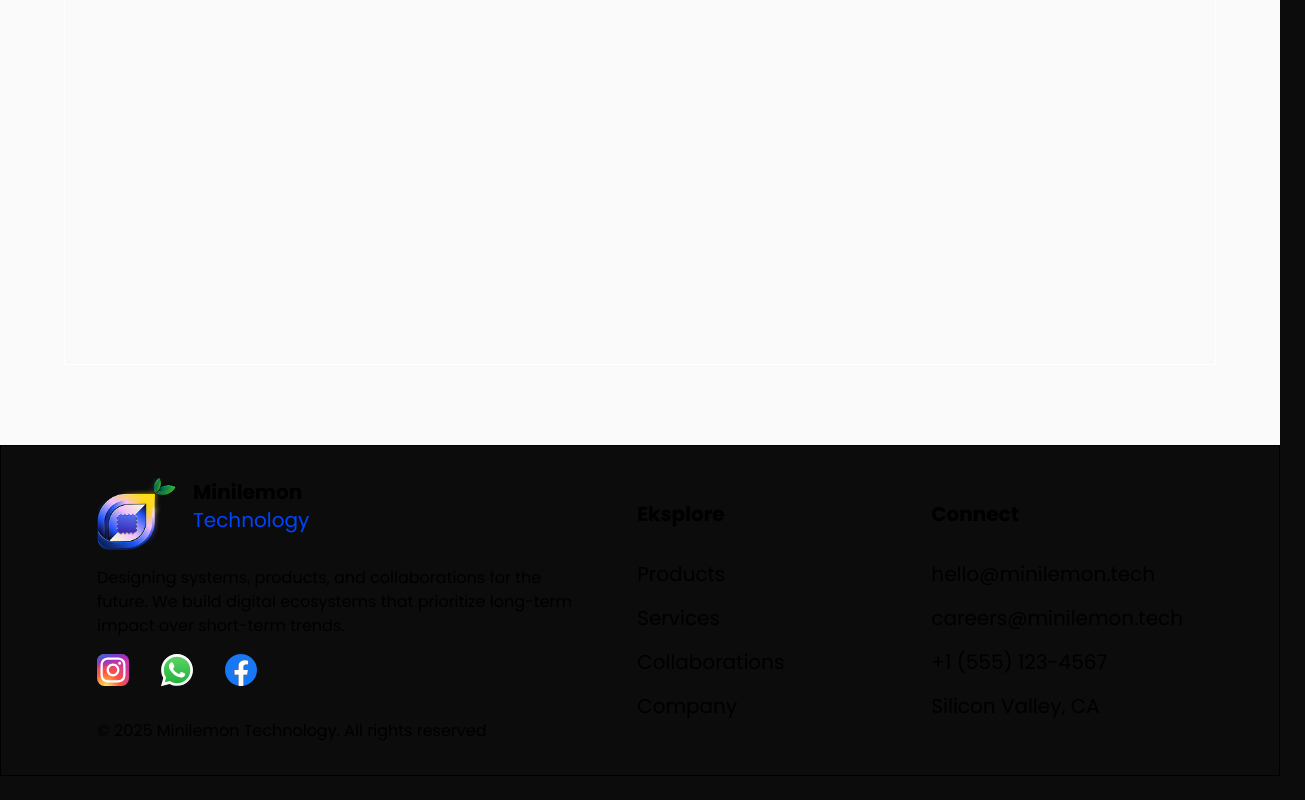
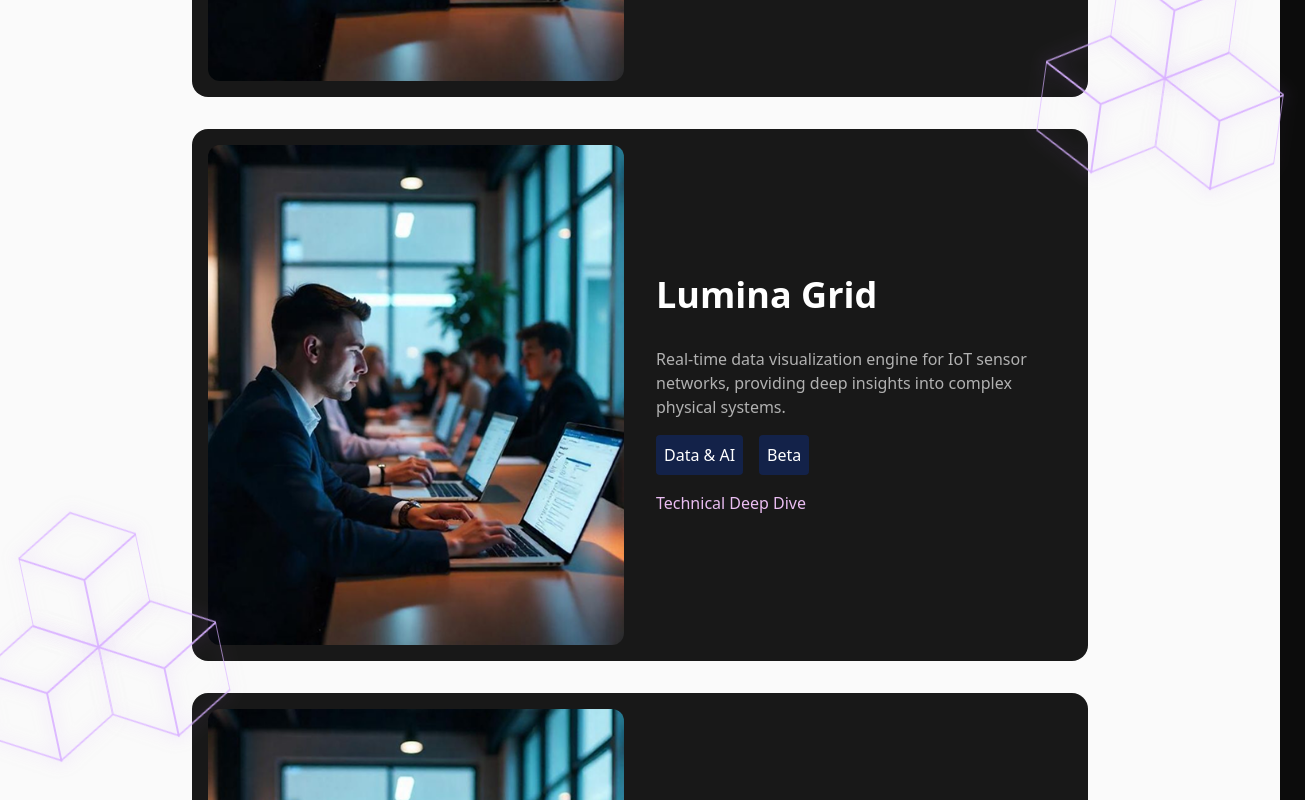
Before and after one commit to Minilemon-Official-Team/minilemon-tech-compro, a Next.js app: page /product in a window 1280 px wide. Shown: the part 2000-2800 px from the top of the page, 1305 px wide, since content can reach past the window. Before the commit the page ends 2776 px from the top, so only its background shows below. Built offline with nearby package versions, Linux system fonts and the light colour scheme.

Commit message:
add product base page

```diff
--- a/src/components/layout/footer/Footer.desktop.jsx
+++ b/src/components/layout/footer/Footer.desktop.jsx
@@ -3,7 +3,7 @@ import Image from "next/image";
 
 export default function FooterDesktop() {
   return (
-    <footer className="grid grid-cols-[2fr_1fr_1fr] gap-12 px-24 py-8 w-full border">
+    <footer className="grid grid-cols-[2fr_1fr_1fr] gap-12 px-24 py-8 w-full border bg-white">
       <div className="flex flex-col gap-4">
         <div className="flex flex-row gap-4">
           <Image
--- /dev/null
+++ b/src/components/sections/product/CardPill.jsx
@@ -0,0 +1,9 @@
+import React from "react";
+
+const CardPill = ({title}) => {
+  return (
+    <div className="p-2 text-white bg-[#0F2C7B]/50 rounded">{title}</div>
+  );
+};
+
+export default CardPill;
--- /dev/null
+++ b/src/components/sections/product/CardProduct.jsx
@@ -0,0 +1,31 @@
+import React from "react";
+import Image from "next/image";
+import CardPill from "./CardPill";
+
+const CardProduct = ({title, description, features}) => {
+  return (
+    <div className="rounded-2xl p-4 max-w-4xl bg-[#181818] grid grid-cols-2 gap-8 hover:border hover:border-white">
+      <Image
+        alt=""
+        src="/assets/product_card_template.png"
+        width={400}
+        height={400}
+        className="rounded-xl object-cover w-full h-[500px]"
+      />
+      <div className="flex flex-col justify-center">
+        <h2 className="text-white font-bold text-4xl mb-8">{title}</h2>
+        <p className="text-[#B1B1B1] mb-4">
+          {description}
+        </p>
+        <div className="flex flex-row gap-4 mb-4">
+          {features.map((feature, index) => (
+            <CardPill key={index} title={feature}/>
+          ))}
+        </div>
+        <p className="text-[#EABDF2]">Technical Deep Dive</p>
+      </div>
+    </div>
+  );
+};
+
+export default CardProduct;
--- /dev/null
+++ b/src/components/sections/product/WireframeCube.jsx
@@ -0,0 +1,29 @@
+export const WireframeCube = ({ className, color = "currentColor" }) => {
+  return (
+    <div className={className}>
+      <svg width="100%" height="100%" viewBox="0 0 150 172" fill="none" xmlns="http://www.w3.org/2000/svg">
+        {/* ATAS */}
+        <path
+          d="M 75 0 L 150 43 L 75 86 L 0 43 Z"
+          fill="transparent"
+          stroke={color}
+          strokeWidth="2"
+        />
+        {/* KIRI */}
+        <path
+          d="M 0 43 L 0 129 L 75 172 L 75 86 Z"
+          fill="transparent"
+          stroke={color}
+          strokeWidth="2"
+        />
+        {/* KANAN */}
+        <path
+          d="M 75 86 L 75 172 L 150 129 L 150 43 Z"
+          fill="transparent"
+          stroke={color}
+          strokeWidth="2"
+        />
+      </svg>
+    </div>
+  );
+};
--- a/src/screens/product/Product.desktop.jsx
+++ b/src/screens/product/Product.desktop.jsx
@@ -1,11 +1,35 @@
 import Image from "next/image";
-import AnimatedText from "@/components/section/product/AnimatedText";
+import AnimatedText from "@/components/sections/product/AnimatedText";
+import CardProduct from "@/components/sections/product/CardProduct";
+import { WireframeCube } from "@/components/sections/product/WireframeCube";
 
 export default function ProductDesktop() {
-  const texts = "OURCOMPANY";
+  const datasCard = [
+    {
+      id: "citrus-os",
+      title: "CitrusOS",
+      description:
+        "A distributed runtime for high-concurrency cloud environments, prioritizing low-latency and auto-healing capabilities.",
+      features: ["Infastructure", "Production"],
+    },
+    {
+      id: "lumina-grid",
+      title: "Lumina Grid",
+      description:
+        "Real-time data visualization engine for IoT sensor networks, providing deep insights into complex physical systems.",
+      features: ["Data & AI", "Beta"],
+    },
+    {
+      id: "vertex-protocol",
+      title: "Vertex Protocol",
+      description:
+        "An encrypted communication layer designed for secure multi-party computation and private collaboration.",
+      features: ["Security", "Alpha"],
+    },
+  ];
 
   return (
-    <div className="w-full max-w-6xl mx-auto  flex flex-col gap-12 items-center justify-center py-20">
+    <div className="w-full max-w-7xl mx-auto  flex flex-col gap-12 items-center justify-center py-20">
       <div className="w-full min-h-screen px-6 grid grid-cols-1 lg:grid-cols-2 gap-12 items-center">
         <header className="relative z-20">
           <p
@@ -81,8 +105,8 @@ export default function ProductDesktop() {
             <span className="text-[#FFDD10] font-bold">
               Core Team Philosophy
             </span>{" "}
-            The Core Team operates as Minilemon Technology’s product engine.
-            They are responsible for research, design, development, and
+            The Core Team operates as Minilemon Technology&apos;s product
+            engine. They are responsible for research, design, development, and
             long-term maintenance of original products.
           </p>
           <p>
@@ -92,11 +116,56 @@ export default function ProductDesktop() {
           </p>
         </div>
       </div>
-      <div className="w-full min-h-screen border border-white text-white">
-        Lorem, ipsum dolor sit amet consectetur adipisicing elit. Asperiores
-        quae quos, voluptate assumenda totam itaque aliquid architecto illum
-        earum magni dicta nihil velit dolor laboriosam omnis id dignissimos,
-        iure optio?
+      <div className="relative w-full min-h-screen flex flex-col gap-8 items-center">
+
+        <div className="absolute rotate-8 top-90 -right-2 w-[240px] h-[263px] pointer-events-none overflow-visible">
+          {/* KUBUS ATAS */}
+          <div className="absolute z-30" style={{ left: "60px", top: "10px" }}>
+            <WireframeCube className="w-[120px] h-[150px] text-purple-300/80 drop-shadow-[0_0_8px_rgba(192,132,252,0.5)]" />
+          </div>
+
+          {/* KUBUS KIRI BAWAH */}
+          <div className="absolute z-20" style={{ left: "0px", top: "113px" }}>
+            <WireframeCube className="w-[120px] h-[150px] text-purple-300/80 drop-shadow-[0_0_8px_rgba(192,132,252,0.5)]" />
+          </div>
+
+          {/* KUBUS KANAN BAWAH */}
+          <div
+            className="absolute z-20"
+            style={{ left: "120px", top: "113px" }}
+          >
+            <WireframeCube className="w-[120px] h-[150px] text-purple-300/80 drop-shadow-[0_0_8px_rgba(192,132,252,0.5)]" />
+          </div>
+        </div>
+
+        <div className="absolute -rotate-12 top-[56%] -left-[2%] w-[240px] h-[263px] pointer-events-none overflow-visible">
+          {/* KUBUS ATAS */}
+          <div className="absolute z-30" style={{ left: "60px", top: "10px" }}>
+            <WireframeCube className="w-[120px] h-[150px] text-purple-300/80 drop-shadow-[0_0_8px_rgba(192,132,252,0.5)]" />
+          </div>
+
+          {/* KUBUS KIRI BAWAH */}
+          <div className="absolute z-20" style={{ left: "0px", top: "113px" }}>
+            <WireframeCube className="w-[120px] h-[150px] text-purple-300/80 drop-shadow-[0_0_8px_rgba(192,132,252,0.5)]" />
+          </div>
+
+          {/* KUBUS KANAN BAWAH */}
+          <div
+            className="absolute z-20"
+            style={{ left: "120px", top: "113px" }}
+          >
+            <WireframeCube className="w-[120px] h-[150px] text-purple-300/80 drop-shadow-[0_0_8px_rgba(192,132,252,0.5)]" />
+          </div>
+        </div>
+
+        {datasCard.map((data) => (
+          <CardProduct
+            key={data.id}
+            title={data.title}
+            description={data.description}
+            features={data.features}
+          />
+        ))}
       </div>
     </div>
   );
```
Also changed, not shown: public/assets/product_card_template.png (added), src/components/sections/product/AnimatedText.jsx (renamed from src/components/section/product/AnimatedText.jsx).
